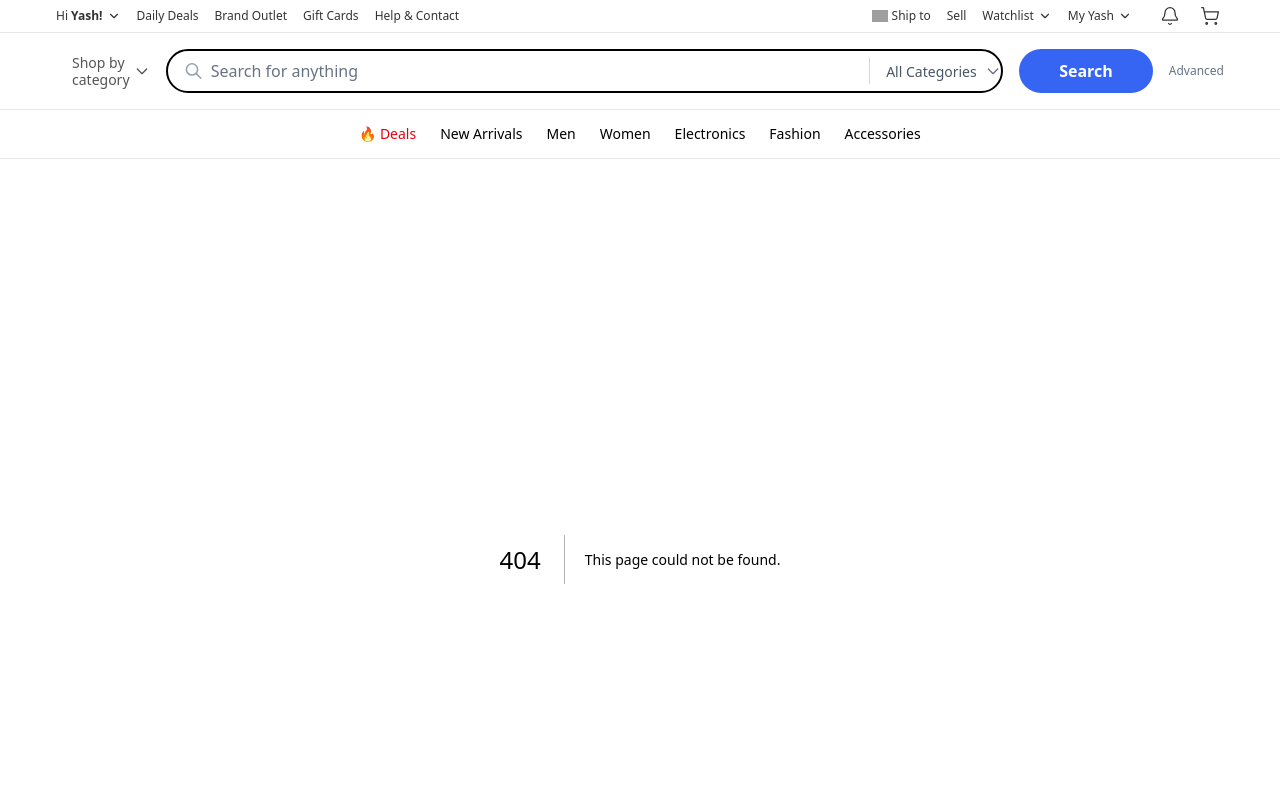
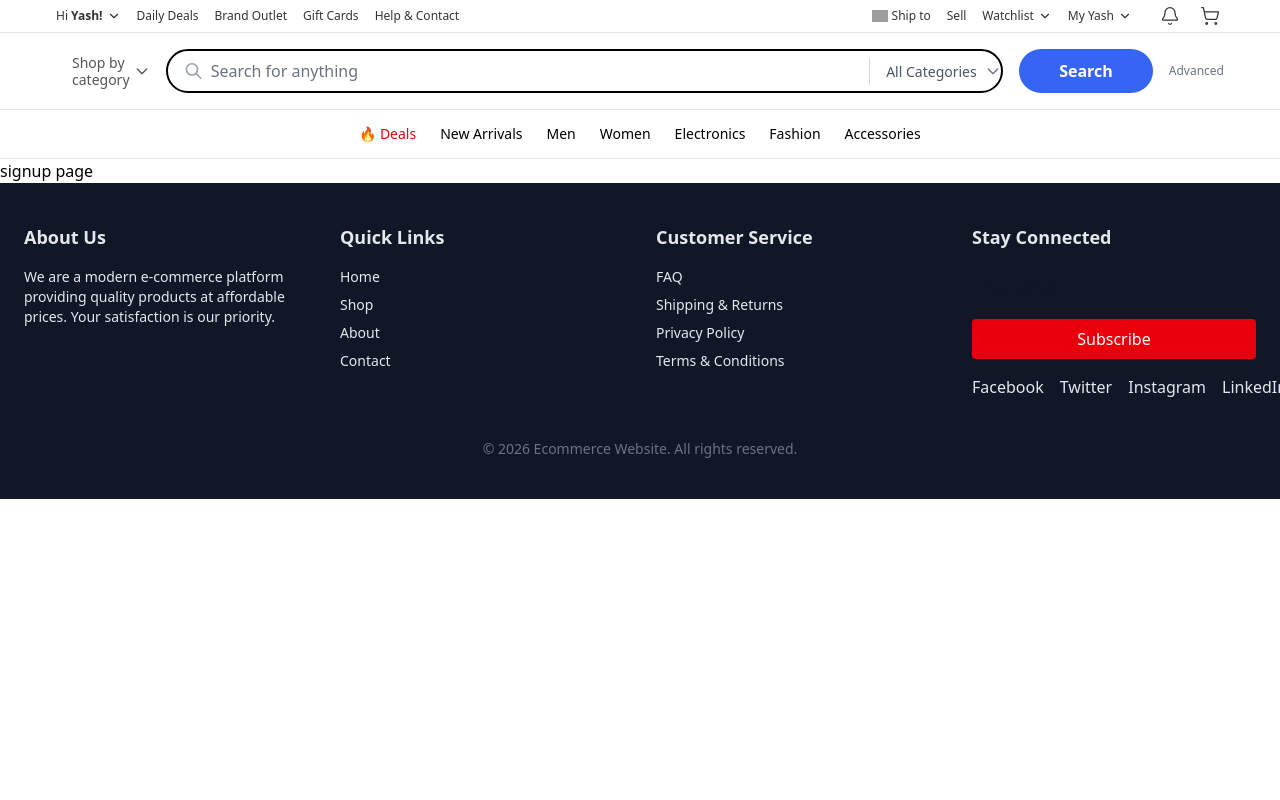
Before and after one commit to yasarahasini/Ecommerce-website, a Next.js app in the folder frontend/: page /signup-list in a window 1280 px wide. Before the commit this address had no page. Shown: the top 800 px of the page. Built offline with nearby package versions, Linux system fonts and the light colour scheme; grey boxes are pictures that could not be loaded.

Commit message:
create signup page list

```diff
--- /dev/null
+++ b/frontend/app/(admin)/signup-list/page.tsx
@@ -0,0 +1,9 @@
+import React from 'react'
+
+const page = () => {
+  return (
+    <div> signup page</div>
+  )
+}
+
+export default page
```
